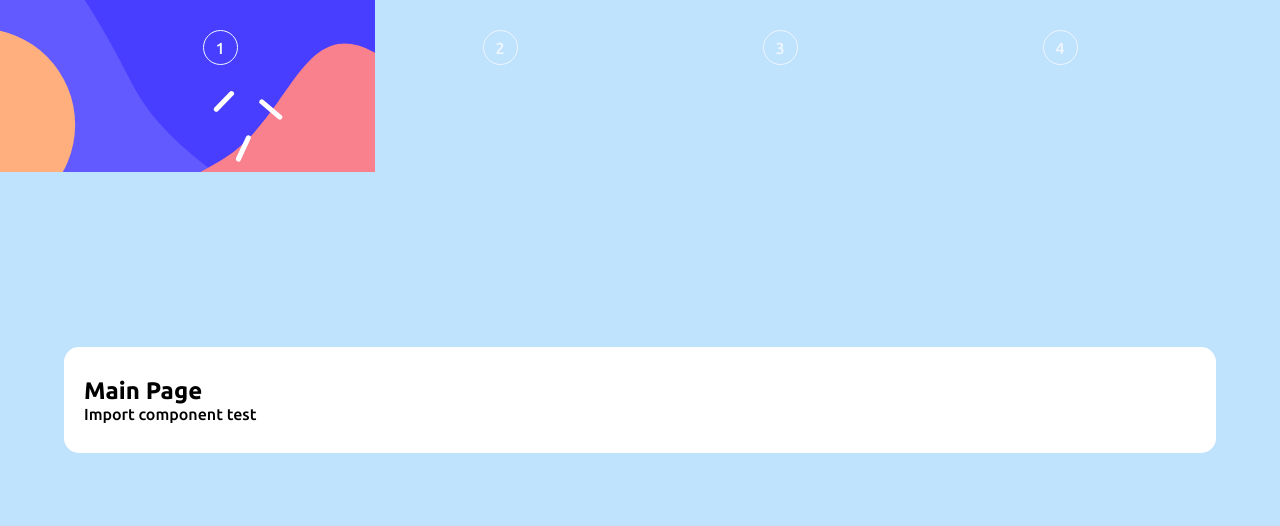
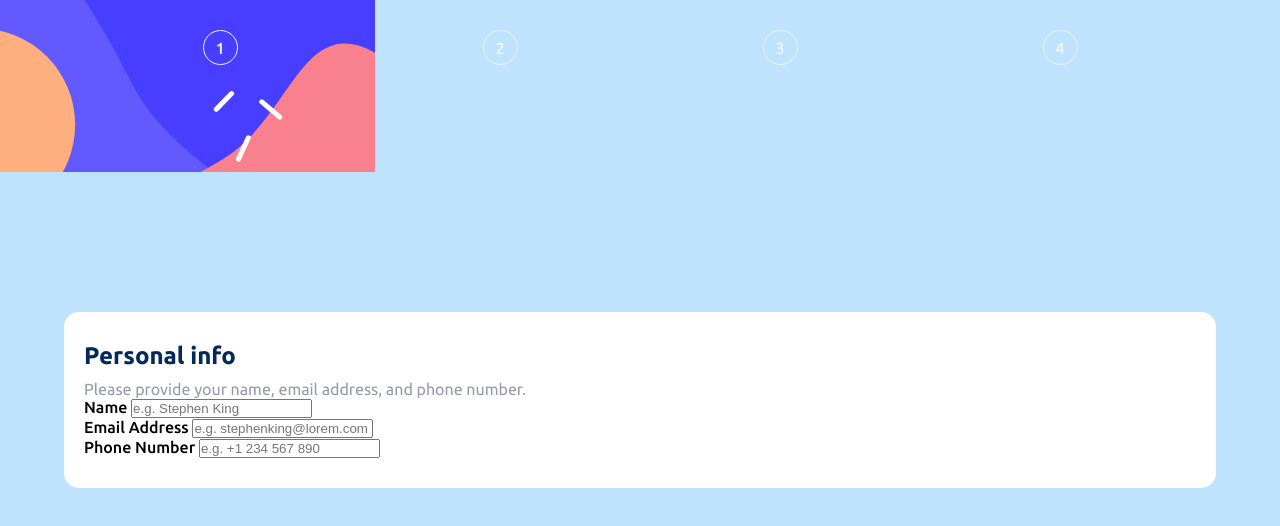
Before and after one commit to Auddity/FEM_Multi-Step-Form, a plain HTML site: page index.html in a window 1280 px wide. Drawn offline with Linux system fonts and the light colour scheme.

Commit message:
form html

```diff
--- a/index.html
+++ b/index.html
@@ -25,8 +25,37 @@
 
         <!-- components -->
         <div class="right-bottom__side">
-          <h1>Main Page</h1>
-          <p>Import component test</p>
+          <h1>Personal info</h1>
+          <p>Please provide your name, email address, and phone number.</p>
+          <form class="form">
+            <div class="form-control">
+              <label for="name">Name</label>
+              <input
+                type="text"
+                name="name"
+                id="name"
+                placeholder="e.g. Stephen King"
+              />
+            </div>
+            <div class="form-control">
+              <label for="email">Email Address</label>
+              <input
+                type="text"
+                name="email"
+                id="email"
+                placeholder="e.g. stephenking@lorem.com"
+              />
+            </div>
+            <div class="form-control">
+              <label for="phone">Phone Number</label>
+              <input
+                type="text"
+                name="phone"
+                id="phone"
+                placeholder="e.g. +1 234 567 890"
+              />
+            </div>
+          </form>
         </div>
       </div>
     </section>
--- a/style.css
+++ b/style.css
@@ -23,16 +23,17 @@
 
 @font-face {
   font-family: Ubunto;
+  font-weight: 100;
   src: url('./assets/fonts/Ubuntu-Regular.ttf');
 }
 @font-face {
   font-family: Ubunto;
-  font-weight: medium;
+  font-weight: 400;
   src: url('./assets/fonts/Ubuntu-Medium.ttf');
 }
 @font-face {
   font-family: Ubunto;
-  font-weight: bold;
+  font-weight: 700;
   src: url('./assets/fonts/Ubuntu-Bold.ttf');
 }
 
@@ -92,6 +93,15 @@ h1 {
   text-align: left;
   padding-inline: 2rem;
   padding-block: 3rem;
+  border-radius: 1.5rem;
   margin-inline: auto;
-  border-radius: 1.5rem;
 }
+
+.right-bottom__side h1 {
+  color: var(--Marine-blue);
+  padding-block-end: 1rem;
+}
+.right-bottom__side p {
+  color: var(--Cool-gray);
+  font-weight: 100;
+}
```
